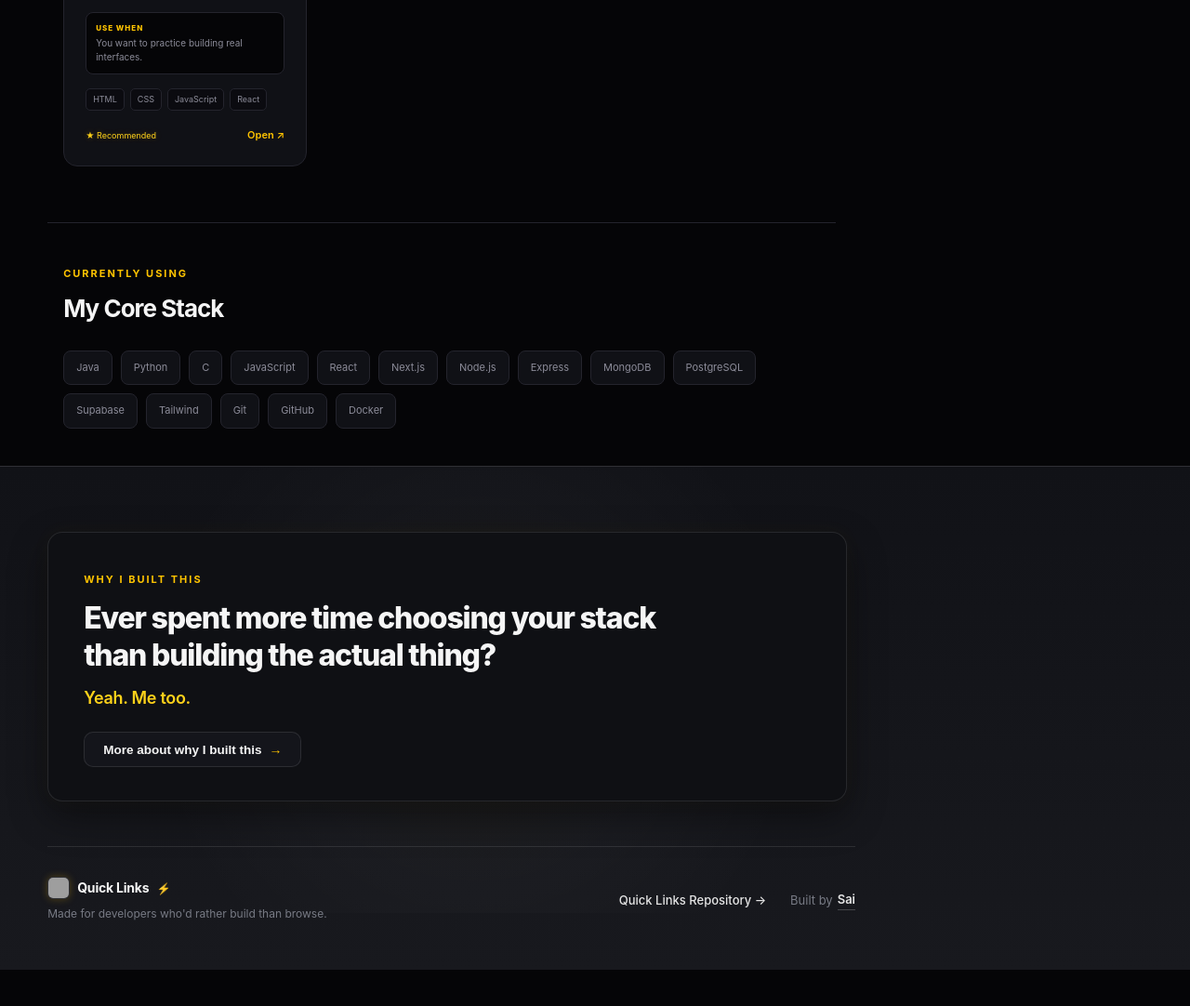
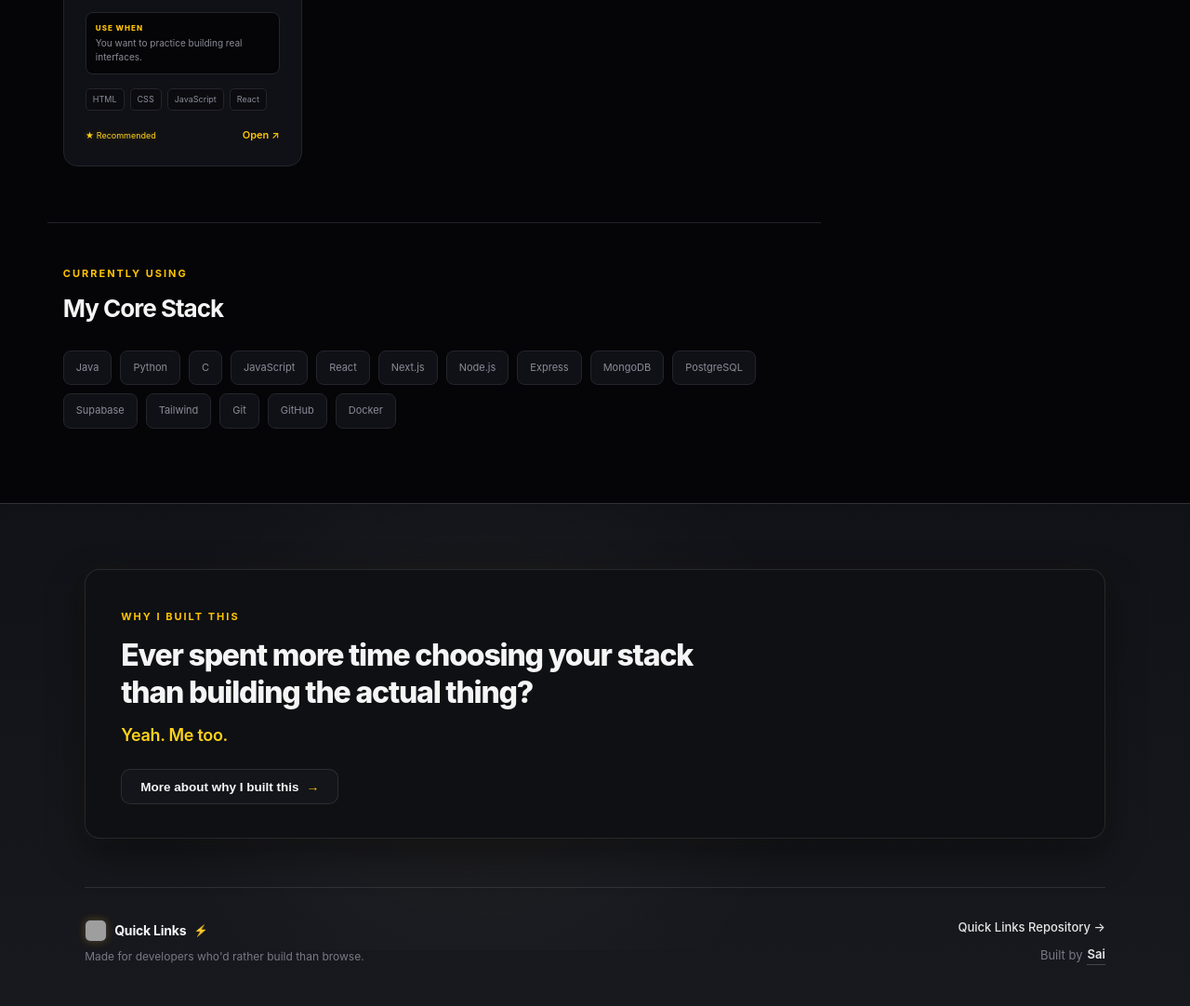
Before and after one commit to saivallabha37/quick-links, a website: page index.html in a window 1280 px wide. Shown: the part 8458-9540 px from the top of the page at 93% size. Before the commit the page ends 9501 px from the top, so only its background shows below. Drawn offline with Linux system fonts and the light colour scheme; grey boxes are pictures that could not be loaded.

Commit message:
fix(layout): make Stack Radar bounded sticky sidebar stopping before footer, expand footer story to 1100px, and stack right-side links vertically

```diff
--- a/style.css
+++ b/style.css
@@ -207,17 +207,23 @@
     max-width: 1440px;
     margin: auto;
     position: relative;
-    padding: 0 4%;
+    padding: 0 4% 40px;
 }
 
 .main-content {
     width: 100%;
-    transition: padding-right 0.3s ease;
 }
 
 @media (min-width: 1240px) {
+    .layout-wrapper {
+        display: flex;
+        align-items: flex-start;
+        gap: 36px;
+    }
+
     .main-content {
-        padding-right: 330px;
+        flex: 1;
+        min-width: 0;
     }
 }
 
@@ -380,14 +386,15 @@
 }
 
 
-/* ================= STACK RADAR (FIXED RIGHT PANEL ON DESKTOP) ================= */
+/* ================= STACK RADAR (STICKY RIGHT PANEL ON DESKTOP) ================= */
 
 .stack-radar-panel {
-    position: fixed;
+    position: sticky;
     top: 92px;
-    right: 24px;
     width: 310px;
-    max-height: calc(100vh - 175px);
+    flex-shrink: 0;
+    max-height: calc(100vh - 120px);
+    margin-bottom: 48px;
     overflow-y: auto;
     overflow-x: hidden;
     z-index: 85;
@@ -409,8 +416,7 @@
 
     transition:
         transform 0.3s cubic-bezier(0.16, 1, 0.3, 1),
-        opacity 0.3s ease,
-        right 0.35s ease;
+        opacity 0.3s ease;
     animation: radarEntrance 0.6s cubic-bezier(0.16, 1, 0.3, 1);
 }
 
@@ -1033,22 +1039,15 @@
 .footer-inner {
     position: relative;
     z-index: 1;
-    max-width: 1440px;
+    max-width: 1200px;
     margin: 0 auto;
     padding: 0 4%;
-    transition: padding-right 0.3s ease;
-}
-
-/* Clear desktop fixed Stack Radar panel */
-@media (min-width: 1240px) {
-    .footer-inner {
-        padding-right: 360px;
-    }
 }
 
 .footer-story-section {
-    max-width: 860px;
-    margin-bottom: 48px;
+    width: 100%;
+    max-width: 1100px;
+    margin: 0 auto 52px;
 }
 
 /* Teaser / Hook Card (Darker Layered Contrast against #15161A footer) */
@@ -1418,15 +1417,20 @@
 
 /* Footer Divider */
 .footer-divider {
+    width: 100%;
+    max-width: 1100px;
     height: 1px;
     background: rgba(255, 255, 255, 0.10);
-    margin: 40px 0 32px;
+    margin: 40px auto 32px;
 }
 
 /* Footer Bottom Bar (Two-sided: Left brand, Right links) */
 .footer-bottom-bar {
-    display: flex;
-    align-items: center;
+    width: 100%;
+    max-width: 1100px;
+    margin: 0 auto;
+    display: flex;
+    align-items: flex-end;
     justify-content: space-between;
     gap: 24px;
 }
@@ -1469,12 +1473,14 @@
     color: #777A84;
 }
 
-/* Right-Side Links Group (Exact order: Repository then Built by Sai) */
+/* Right-Side Links Group (Vertical, Right-Aligned, Exact Order) */
 .footer-links-group {
     display: flex;
-    align-items: center;
-    gap: 26px;
+    flex-direction: column;
+    align-items: flex-end;
+    gap: 8px;
     font-size: 13px;
+    text-align: right;
     white-space: nowrap;
 }
 
@@ -1489,7 +1495,7 @@
 
 .footer-repo-link:hover {
     color: #FFC400;
-    transform: translateY(-1px);
+    transform: translateX(2px);
     text-shadow: 0 0 10px rgba(255, 196, 0, 0.25);
 }
 
@@ -1498,6 +1504,7 @@
     display: inline-flex;
     align-items: center;
     gap: 5px;
+    text-align: right;
 }
 
 .footer-author-link {
@@ -1505,7 +1512,7 @@
     font-weight: 600;
     text-decoration: none;
     border-bottom: 1px solid rgba(255, 255, 255, 0.2);
-    transition: color 0.2s ease, border-color 0.2s ease, transform 0.2s ease;
+    transition: color 0.2s ease, border-color 0.2s ease;
 }
 
 .footer-author-link:hover {
@@ -1552,14 +1559,18 @@
     .footer-bottom-bar {
         flex-direction: column;
         align-items: flex-start;
-        gap: 16px;
+        gap: 20px;
     }
 
     .footer-links-group {
-        flex-direction: column;
         align-items: flex-start;
-        gap: 10px;
+        text-align: left;
+        gap: 8px;
         white-space: normal;
+    }
+
+    .footer-author-wrap {
+        text-align: left;
     }
 }
 
@@ -1597,17 +1608,20 @@
     }
 
     .stack-radar-panel {
+        position: fixed;
         top: 0;
         right: -360px;
         bottom: 0;
         width: 320px;
         max-height: 100vh;
+        margin-bottom: 0;
         border-radius: 0;
         border-right: none;
         border-top: none;
         border-bottom: none;
         z-index: 999;
         box-shadow: -10px 0 30px rgba(0, 0, 0, 0.7);
+        transition: right 0.35s ease, transform 0.3s ease, opacity 0.3s ease;
     }
 
     .stack-radar-panel.mobile-open {
```
